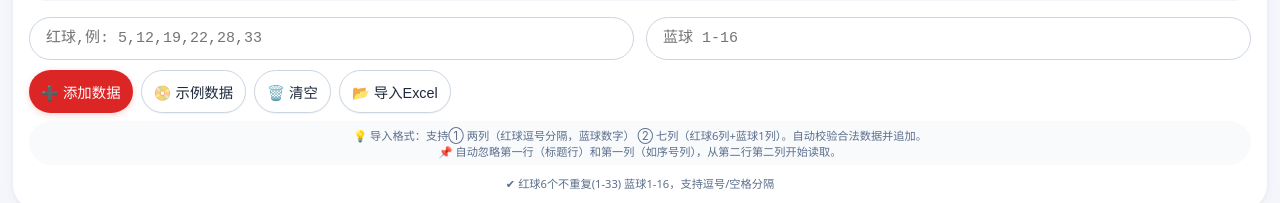
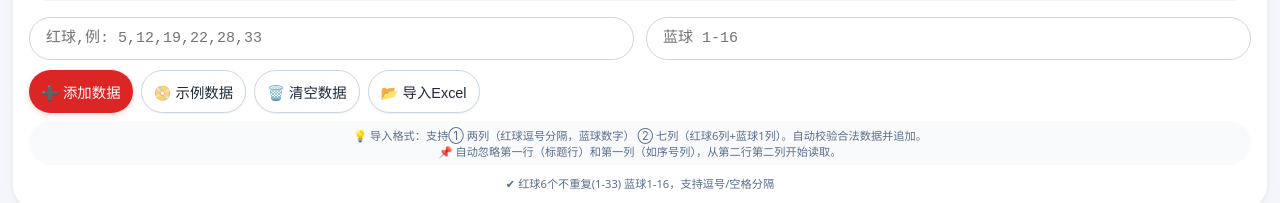
Before and after one commit to bluecxz/bluecxz.github.io, a plain HTML site: page 双色球/ssq.html in a window 1280 px wide. Shown: the part 525-728 px from the top of the page. Drawn offline with nearby package versions, Linux system fonts and the light colour scheme.

Commit message:
Update ssq.html

```diff
--- a/双色球/ssq.html
+++ b/双色球/ssq.html
@@ -365,7 +365,7 @@
         <div class="button-group">
             <button onclick="addHistory()" class="btn-primary">➕ 添加数据</button>
             <button onclick="loadSampleData()" class="btn-outline">📀 示例数据</button>
-            <button onclick="clearAllData()" class="btn-outline">🗑️ 清空</button>
+            <button onclick="clearAllData()" class="btn-outline">🗑️ 清空数据</button>
             <button id="importExcelBtn" class="btn-outline">📂 导入Excel</button>
         </div>
         <input type="file" id="excelUploadInput" accept=".xlsx, .xls, .csv, .xlsm" class="file-input-hidden" />
```
